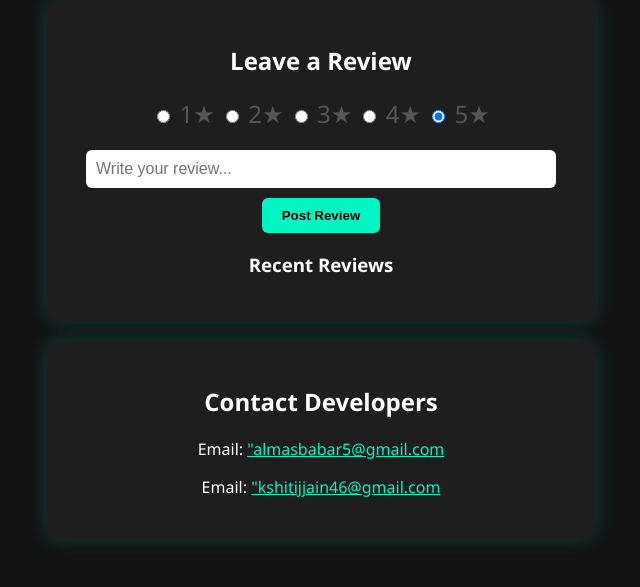
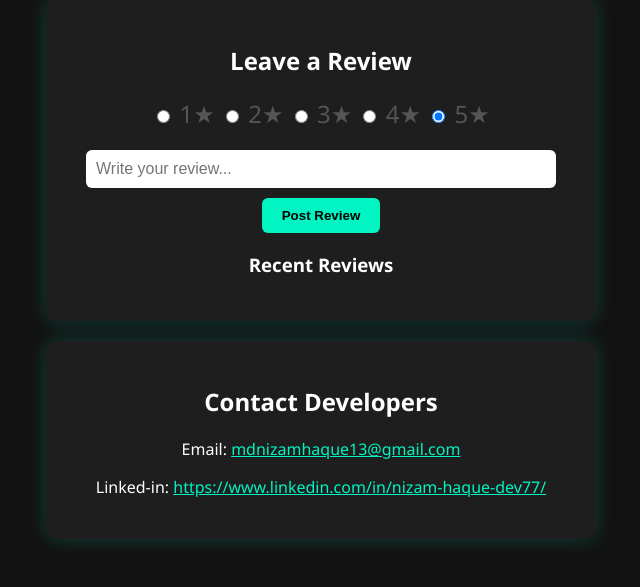
Before and after one commit to NizamHaque/fake-product-backend, a Flask app: page / in a window 1280 px wide. Shown: the part 642-1229 px from the top of the page, without its empty margins (319-959 px from the left). Run offline with Flask 3, Linux system fonts and the light colour scheme.

Commit message:
Update index.html

```diff
--- a/templates/index.html
+++ b/templates/index.html
@@ -157,8 +157,8 @@
 
 <div class="feedback-area">
   <h2>Contact Developers</h2>
-  <p>Email: <a href="mdnizamhaque13@gmail.com" style="color: #00f5c3;">"almasbabar5@gmail.com</a></p>
-  <p>Email: <a href="mdnizamhaque13@gmail.com" style="color: #00f5c3;">"kshitijjain46@gmail.com</a></p>
+  <p>Email: <a href="mdnizamhaque13@gmail.com" style="color: #00f5c3;">mdnizamhaque13@gmail.com</a></p>
+  <p>Linked-in: <a href="mdnizamhaque13@gmail.com" style="color: #00f5c3;">https://www.linkedin.com/in/nizam-haque-dev77/</a></p>
 
 
 </div>
```
